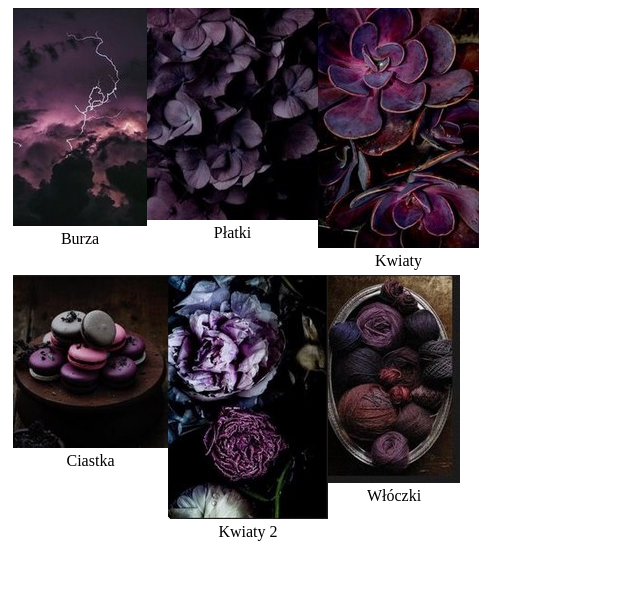
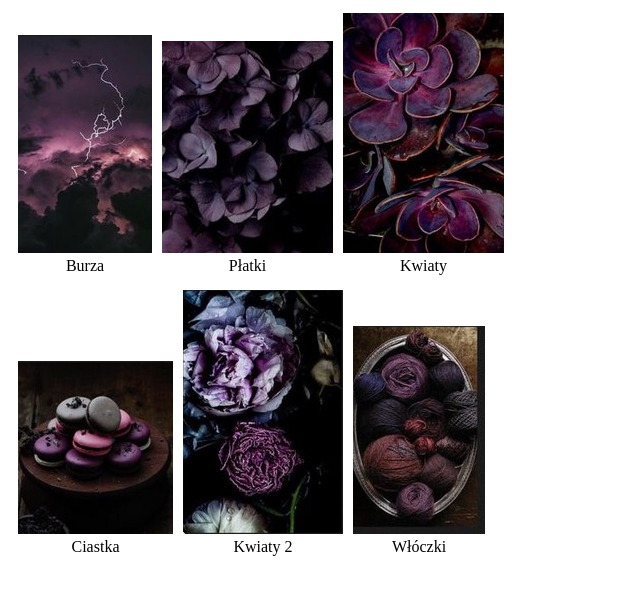
Before and after one commit to Michal-Roman0/Zadanie3b, a plain HTML site: page index.html in a window 1280 px wide. Shown: the whole page, without its empty margins (0-640 px from the left). Drawn offline with Linux system fonts and the light colour scheme.

Commit message:
Update style.css

```diff
--- a/style.css
+++ b/style.css
@@ -3,10 +3,11 @@
 	margin:5px;
 	display: flex;
 	flex-direction: row;
-
+	align-items: flex-end;
 }
 .inside{
 	display: flex;
 	flex-direction: column;
 	text-align: center;
+	margin:5px;
 }
```
